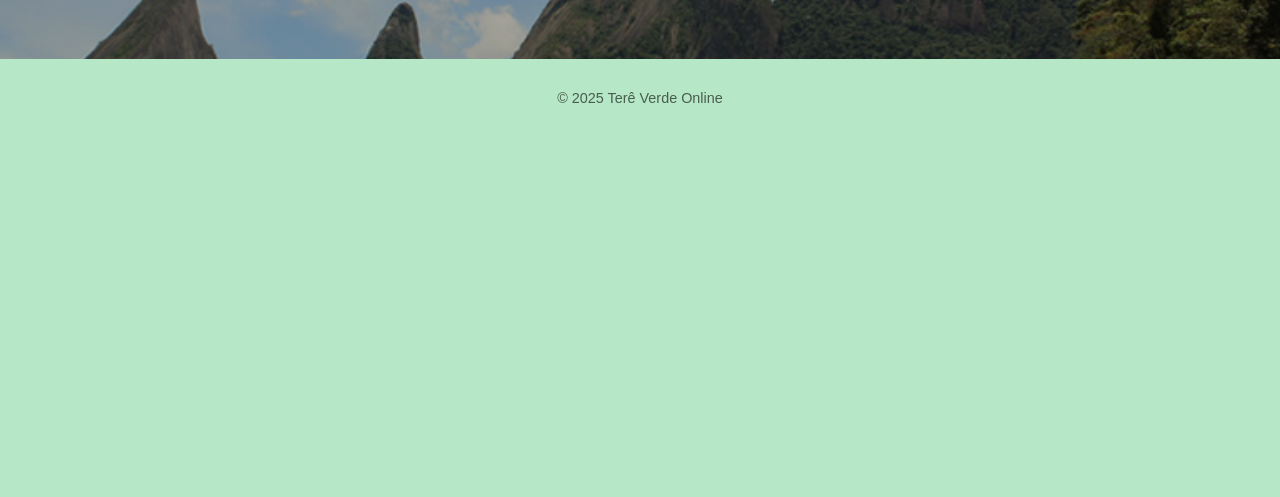
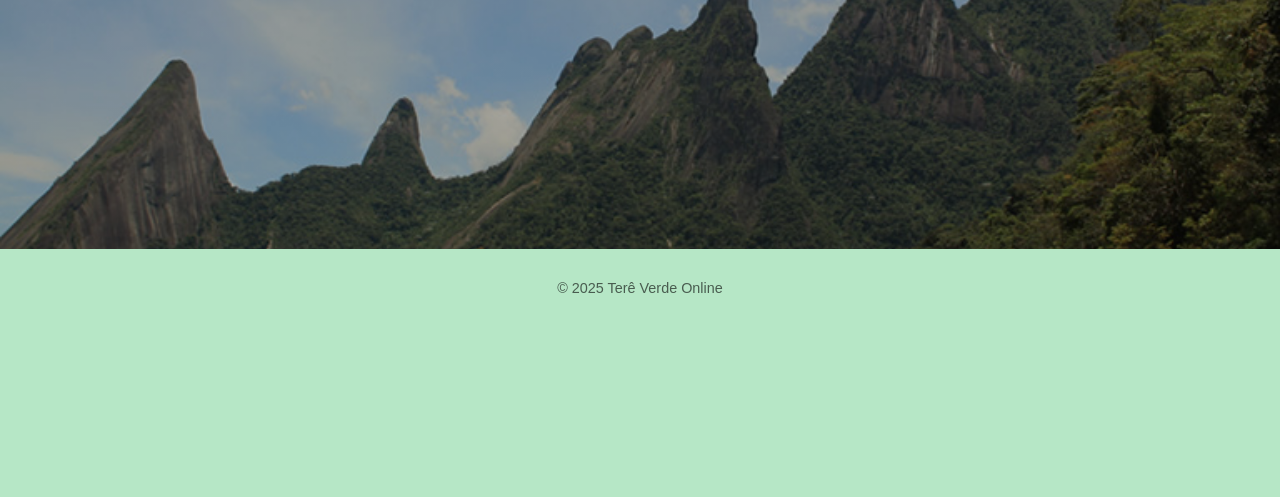
Before and after one commit to JonathanSilverio/MVP_GRUPO_11_OK, a plain HTML site: page index.html in a window 1280 px wide. Shown: the part 303-800 px from the top of the page. Drawn offline with nearby package versions, Linux system fonts and the light colour scheme.

Commit message:
Update style.css

```diff
--- a/css/style.css
+++ b/css/style.css
@@ -49,12 +49,11 @@ nav ul li a{
 
 
 .hero {
-  padding: 80px 20px;
-  min-height: 260px;
+  min-height: 450px;
+  padding: 120px 20px 100px;
   text-align: center;
   color: var(--branco);
 
-  /* IMAGEM + DARK OVERLAY */
   background:
     linear-gradient(rgba(0,0,0,0.35), rgba(0,0,0,0.35)),
     url('../img/serra-dos-orgaos-rj-media.jpg') center/cover no-repeat;
```
